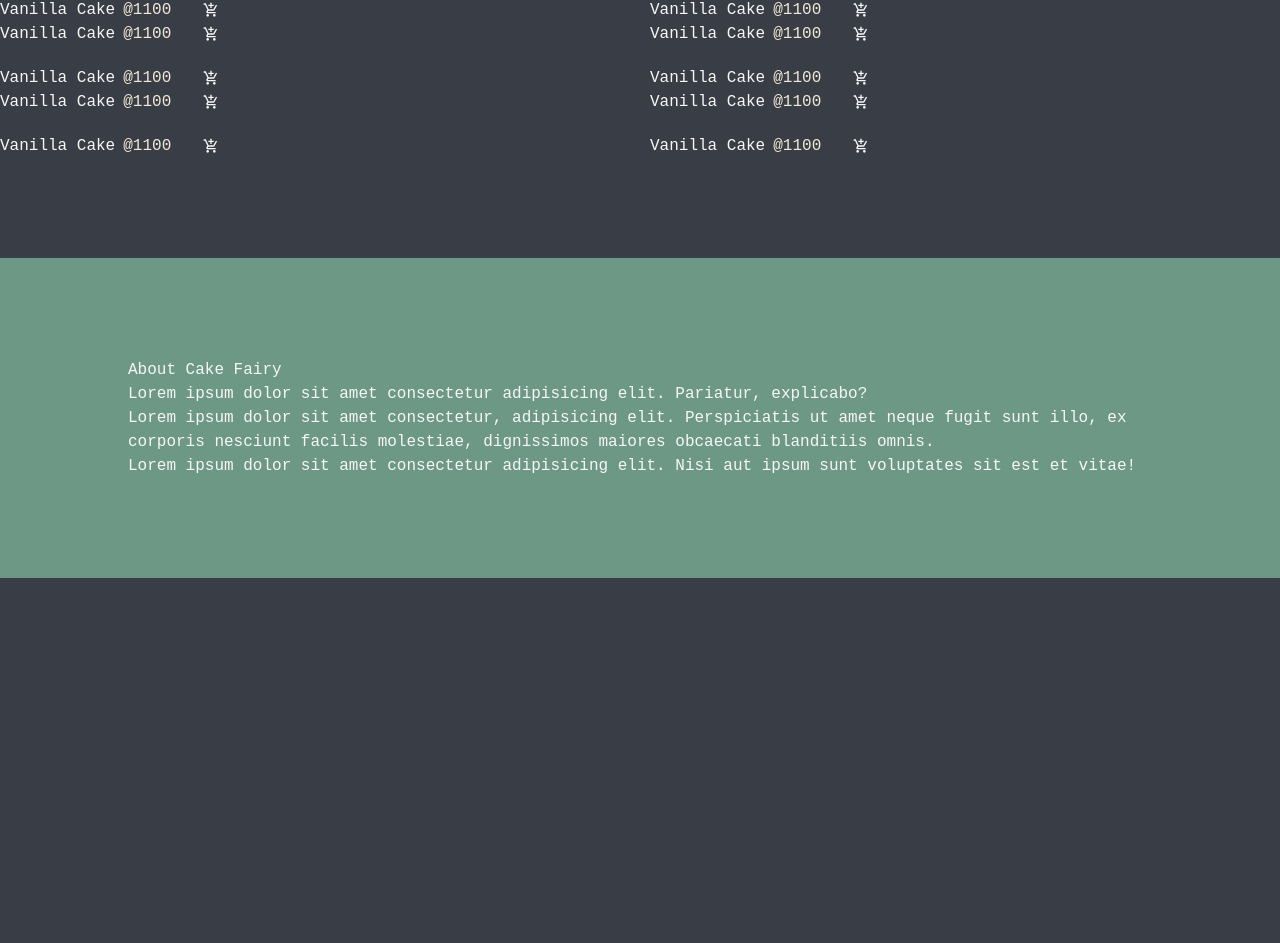
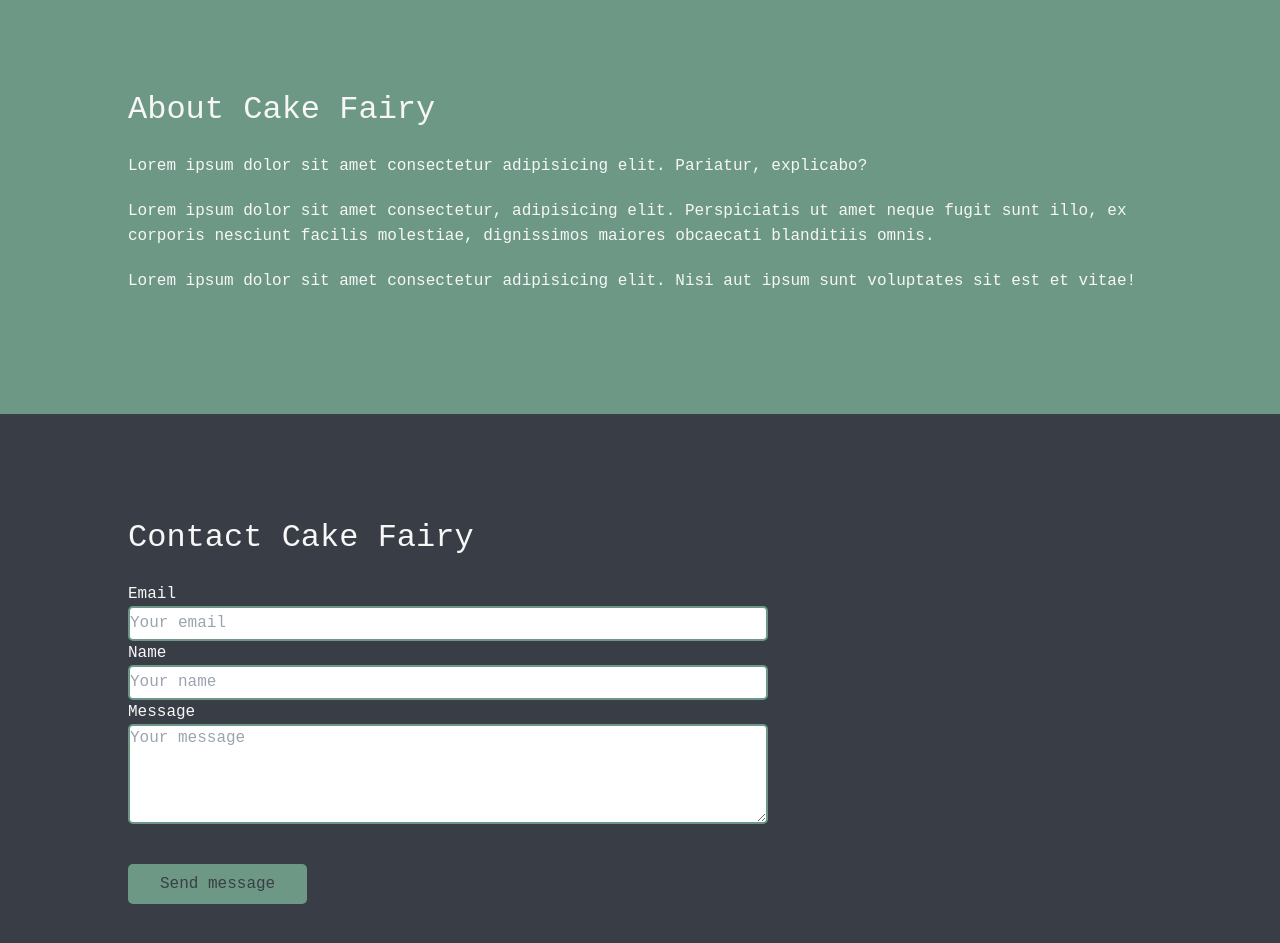
Before and after one commit to webala/CakeFiary, a Next.js app: page / in a window 1280 px wide. Shown: the part 695-1638 px from the top of the page. Before the commit the page ends 1373 px from the top, so only its background shows below. Built offline with nearby package versions, Linux system fonts and the light colour scheme.

Commit message:
feat: contact form

```diff
--- a/components/About/About.module.scss
+++ b/components/About/About.module.scss
@@ -2,4 +2,12 @@
     padding: 100px 10%;
     margin: 100px 0;
     background: var(--backgroundSecondary);
+
+
+    p {
+        line-height: 25px;
+        margin: 20px 0
+    }
+
+
 }
--- /dev/null
+++ b/components/Contact/Contact.module.scss
@@ -0,0 +1,46 @@
+.contact {
+    padding: 0 10%;
+    margin-bottom: 100px;
+
+    .heading {
+        margin-bottom: 20px;
+    }
+
+    .input_field {
+        display: flex;
+        flex-direction: column;
+
+        input, textarea {
+            height: 35px;
+            border: 2px solid var(--backgroundSecondary);
+            border-radius: 5px;
+            color: var(--backgroundPrimary);
+        }
+
+        input:focus, textarea:focus {
+            outline: none;
+        }
+
+        textarea {
+            height: 100px;
+        }
+    }
+
+    .submit_container {
+        display: flex;
+        justify-content: flex-start;
+        margin: 40px 0;
+
+        button {
+            background: var(--backgroundSecondary);
+            padding: .5rem 2rem;
+            border-radius: 5px;
+            color: var(--backgroundPrimary)
+        }
+    }
+
+    @media (min-width: 700px) {
+        width: 70%;
+    }
+
+}
--- /dev/null
+++ b/components/Contact/Contact.tsx
@@ -0,0 +1,29 @@
+import React from 'react'
+import style from './Contact.module.scss'
+
+function Contact() {
+  return (
+    <div className={style.contact}>
+        <h1  className={style.heading}>Contact Cake Fairy</h1>
+        <form onSubmit={(e) => e.preventDefault()} className={style.input_form}>
+            <div className={style.input_field}>
+                <label htmlFor="email">Email</label>
+                <input type="email" placeholder='Your email'/>
+            </div>
+            <div  className={style.input_field}>
+                <label htmlFor="name">Name</label>
+                <input type="text" placeholder='Your name'/>
+            </div>
+            <div  className={style.input_field}>
+                <label htmlFor="message">Message</label>
+                <textarea placeholder='Your message' className={style.message_input}/>
+            </div>
+            <div  className={style.submit_container}>
+                <button className='hover:scale-110 transition duration-200 ease-in'>Send message</button>
+            </div>
+        </form>
+    </div>
+  )
+}
+
+export default Contact
--- a/components/NavBar/NavBar.module.scss
+++ b/components/NavBar/NavBar.module.scss
@@ -16,7 +16,6 @@
 
     .heading {
         h1 {
-            font-size: 24px;
             font-family: 'Pacifico', cursive;;
         }
     }
@@ -28,10 +27,6 @@
             }
         }
 
-        .heading {
-            h1 {
-                font-size: 32px;
-            }
-        }
+
     }
 }
--- a/pages/index.tsx
+++ b/pages/index.tsx
@@ -2,6 +2,7 @@ import Head from 'next/head'
 import Image from 'next/image'
 import About from '../components/About/About'
 import Banner from '../components/Banner/Banner'
+import Contact from '../components/Contact/Contact'
 import Menu from '../components/Menu/Menu'
 import NavBar from '../components/NavBar/NavBar'
 import styles from '../styles/Home.module.css'
@@ -18,8 +19,9 @@ export default function Home() {
 
       <NavBar/>
       <Banner/>
-      <Menu />
+      {/* <Menu /> */}
       <About />
+      <Contact />
     </div>
   )
 }
--- a/styles/globals.css
+++ b/styles/globals.css
@@ -27,3 +27,13 @@ a {
 * {
   box-sizing: border-box;
 }
+
+h1 {
+  font-size: 24px;
+}
+
+@media (min-width: 700px) {
+  h1 {
+    font-size: 32px;
+  }
+}
```
